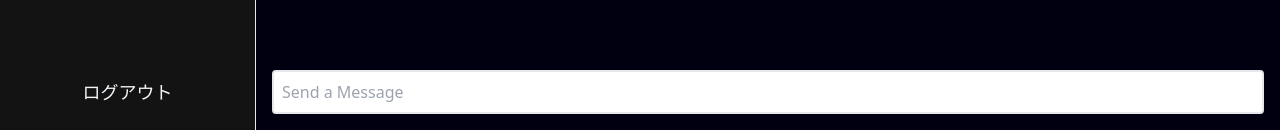
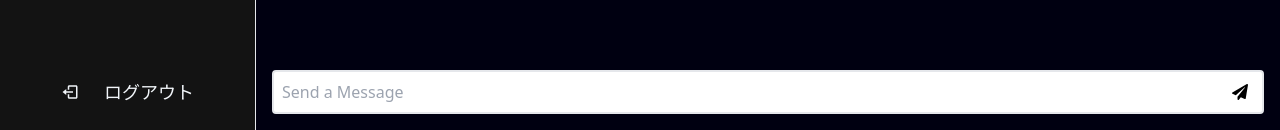
Before and after one commit to shunichfukui/chatgpt-chat, a Next.js app: page / in a window 1280 px wide. Shown: the part 670-800 px from the top of the page. Built offline with nearby package versions, Linux system fonts and the light colour scheme.

Commit message:
feat: react-icon追加

```diff
--- a/package.json
+++ b/package.json
@@ -21,6 +21,7 @@
     "react": "18.2.0",
     "react-dom": "18.2.0",
     "react-hook-form": "^7.49.3",
+    "react-icons": "^4.11.0",
     "tailwindcss": "3.4.1",
     "typescript": "5.3.3"
   }
--- a/src/app/components/Chat.tsx
+++ b/src/app/components/Chat.tsx
@@ -1,5 +1,5 @@
 'use client';
-
+import { FaPaperPlane } from 'react-icons/fa';
 import React from 'react';
 
 const Chat = () => {
@@ -14,6 +14,9 @@
           placeholder='Send a Message'
           className='border-2 rounded w-full pr-10 focus:outline-none p-2'
         />
+        <button className='absolute inset-y-0 right-4 flex items-center' onClick={() => sendMessage()}>
+          <FaPaperPlane />
+        </button>
       </div>
     </div>
   );
--- a/src/app/components/Sidebar.tsx
+++ b/src/app/components/Sidebar.tsx
@@ -1,6 +1,7 @@
 'use client';
 
 import React from 'react';
+import { BiLogOut } from 'react-icons/bi';
 
 const Sidebar = () => {
   // FIXME: 一旦仮置き
@@ -23,6 +24,7 @@
       </div>
 
       <div className='text-lg flex items-center justify-evenly mb-2 cursor-pointer p-4 text-slate-100 hover:bg-slate-700 duration-150'>
+        <BiLogOut />
         <span>ログアウト</span>
       </div>
     </div>
--- a/src/components/organisms/AuthForm.tsx
+++ b/src/components/organisms/AuthForm.tsx
@@ -32,7 +32,7 @@
         await createUserWithEmailAndPassword(auth, data.email, data.password);
         router.push('/auth/login');
       }
-    } catch (error) {
+    } catch (error: any) {
       const errorMessage =
         error.code === 'auth/user-not-found'
           ? '対象のユーザーが存在しません。'
```
Also changed, not shown: 1 other file (tests, documents, lock files or other folders).
